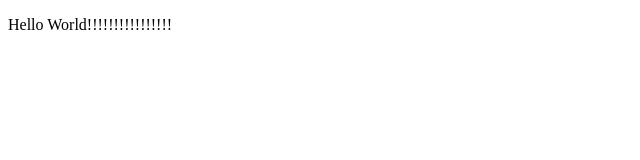
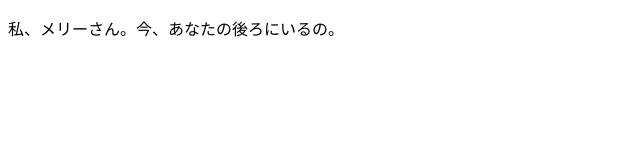
Before and after one commit to Kousei102/Test-Site, a plain HTML site: page index.html in a window 1280 px wide. Shown: the whole page, without its empty margins (0-640 px from the left). Drawn offline with Linux system fonts and the light colour scheme.

Commit message:
Update index.html

```diff
--- a/index.html
+++ b/index.html
@@ -2,9 +2,9 @@
 <html>
 <head>
     <meta charset="utf-8" />
-    <title>test site</title>
+    <title>遘√?√Γ繝ｪ繝ｼ縺輔ｓ縲ゆｻ翫?√≠縺ｪ縺溘?蠕後ｍ縺ｫ縺?ｋ縺ｮ縲</title>
 </head>
 <body>
-    <p>Hello World!!!!!!!!!!!!!!!!</p>
+    <p>私、メリーさん。今、あなたの後ろにいるの。</p>
 </body>
 </html>
```
